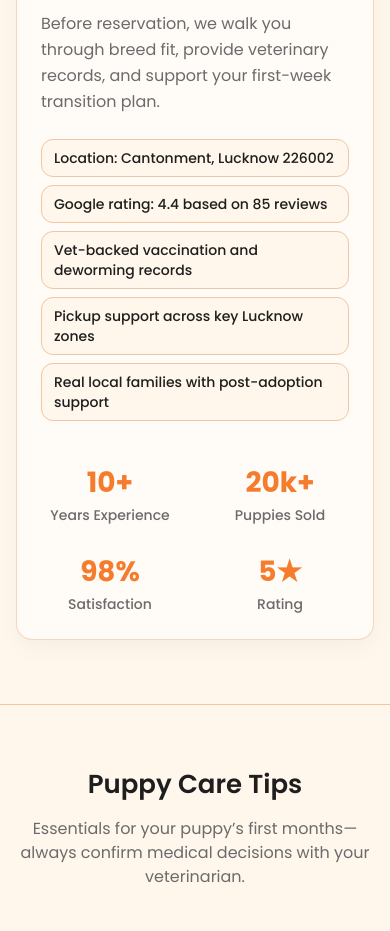
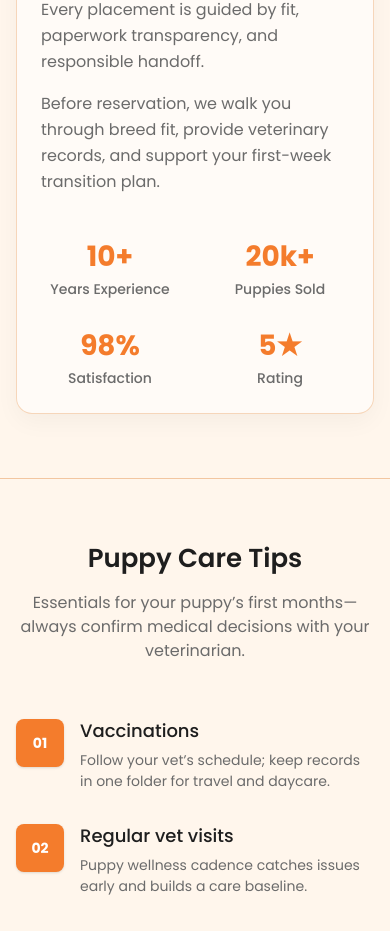
Before and after one commit to bobbysingh23dev/pawluxe, a Next.js app: page / in a window 390 px wide. Shown: the part 1600-2531 px from the top of the page. Built offline with nearby package versions, Linux system fonts and the light colour scheme.

Commit message:
Refactor FigmaAbout component: remove trust signals section to streamline content and enhance focus on key statistics. Update FigmaHero component dimensions for improved responsiveness and adjust image sizes for better performance.

```diff
--- a/components/home/figma-about.tsx
+++ b/components/home/figma-about.tsx
@@ -6,14 +6,6 @@ const stats = [
   { value: "20k+", label: "Puppies Sold" },
   { value: "98%", label: "Satisfaction" },
   { value: "5★", label: "Rating" },
-] as const;
-
-const trustSignals = [
-  "Location: Cantonment, Lucknow 226002",
-  "Google rating: 4.4 based on 85 reviews",
-  "Vet-backed vaccination and deworming records",
-  "Pickup support across key Lucknow zones",
-  "Real local families with post-adoption support",
 ] as const;
 
 export function FigmaAbout() {
@@ -47,17 +39,6 @@ export function FigmaAbout() {
             veterinary records, and support your first-week transition plan.
           </p>
 
-          <ul className="mt-6 grid gap-2 text-sm font-medium text-text-primary sm:grid-cols-2">
-            {trustSignals.map((signal) => (
-              <li
-                key={signal}
-                className="rounded-xl border border-border-soft bg-bg-section px-3 py-2"
-              >
-                {signal}
-              </li>
-            ))}
-          </ul>
-
           <dl className="mt-12 grid grid-cols-2 gap-8 sm:grid-cols-4 lg:grid-cols-2 xl:grid-cols-4">
             {stats.map((s) => (
               <div key={s.label} className="text-center sm:text-left">
--- a/components/home/figma-hero.tsx
+++ b/components/home/figma-hero.tsx
@@ -22,14 +22,14 @@ export function FigmaHero() {
 
         <div className="relative flex -translate-y-3 flex-col items-center text-center sm:-translate-y-4">
           <div className="pointer-events-none absolute inset-x-0 top-[120px] z-0 h-[220px] rounded-full bg-[#fed7aa]/50 blur-3xl" />
-          <div className="relative h-[320px] w-[440px] max-w-full sm:h-[340px] sm:w-[480px]">
-            <div className="absolute left-1/2 top-[54%] z-10 h-[236px] w-[390px] -translate-x-1/2 -translate-y-1/2 overflow-hidden">
+          <div className="relative h-[400px] w-[560px] max-w-full sm:h-[460px] sm:w-[640px]">
+            <div className="absolute left-1/2 top-[54%] z-10 h-[300px] w-[500px] -translate-x-1/2 -translate-y-1/2 overflow-hidden sm:h-[340px] sm:w-[560px]">
               <Image
                 src={paw}
                 alt="Dog paw shape"
                 fill
                 className="object-cover object-top"
-                sizes="390px"
+                sizes="(max-width: 640px) 500px, 560px"
                 priority
               />
             </div>
```
